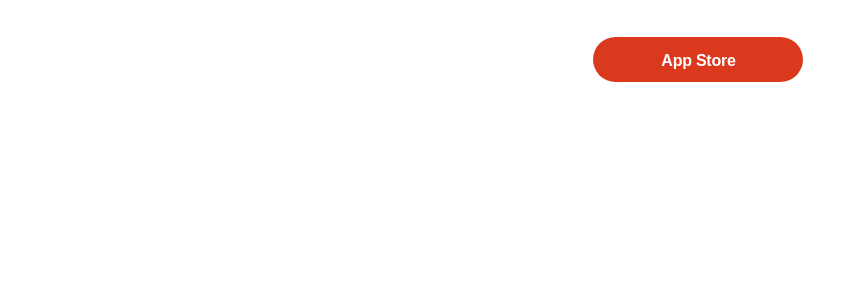
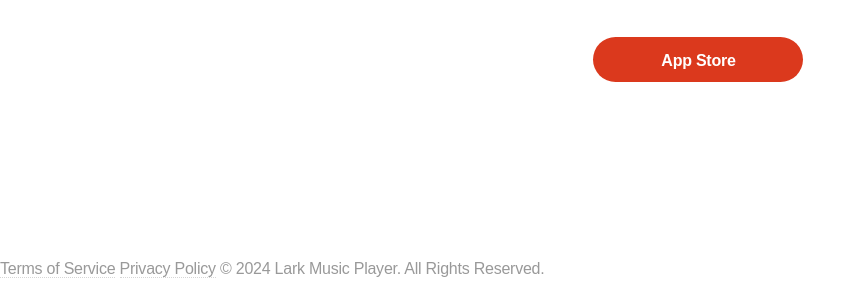
Before and after one commit to lackplayer/lackplayer.github.io, a plain HTML site: page index.html in a window 1280 px wide. Shown: the part 543-824 px from the top of the page, without its empty margins (0-862 px from the left). Before the commit the page ends 800 px from the top, so only its background shows below. Drawn offline with Linux system fonts and the light colour scheme.

Commit message:
Update index.html

```diff
--- a/index.html
+++ b/index.html
@@ -48,5 +48,16 @@
         <div class="inner"></div>
       </div>
     </header>
+
+    <footer>
+       <div class="policy-copyright">
+         <a href="https://lackplayer.github.io/terms.html">Terms of Service</a>
+         <span style="width: 30px"></span>
+         <a href="https://lackplayer.github.io/privacy.html">Privacy Policy</a>
+         <span style="width: 30px"></span>
+         <span>&copy; 2024 Lark Music Player. All Rights Reserved.</span>
+       </div>
+    </footer>
+
   </body>
 </html>
```
